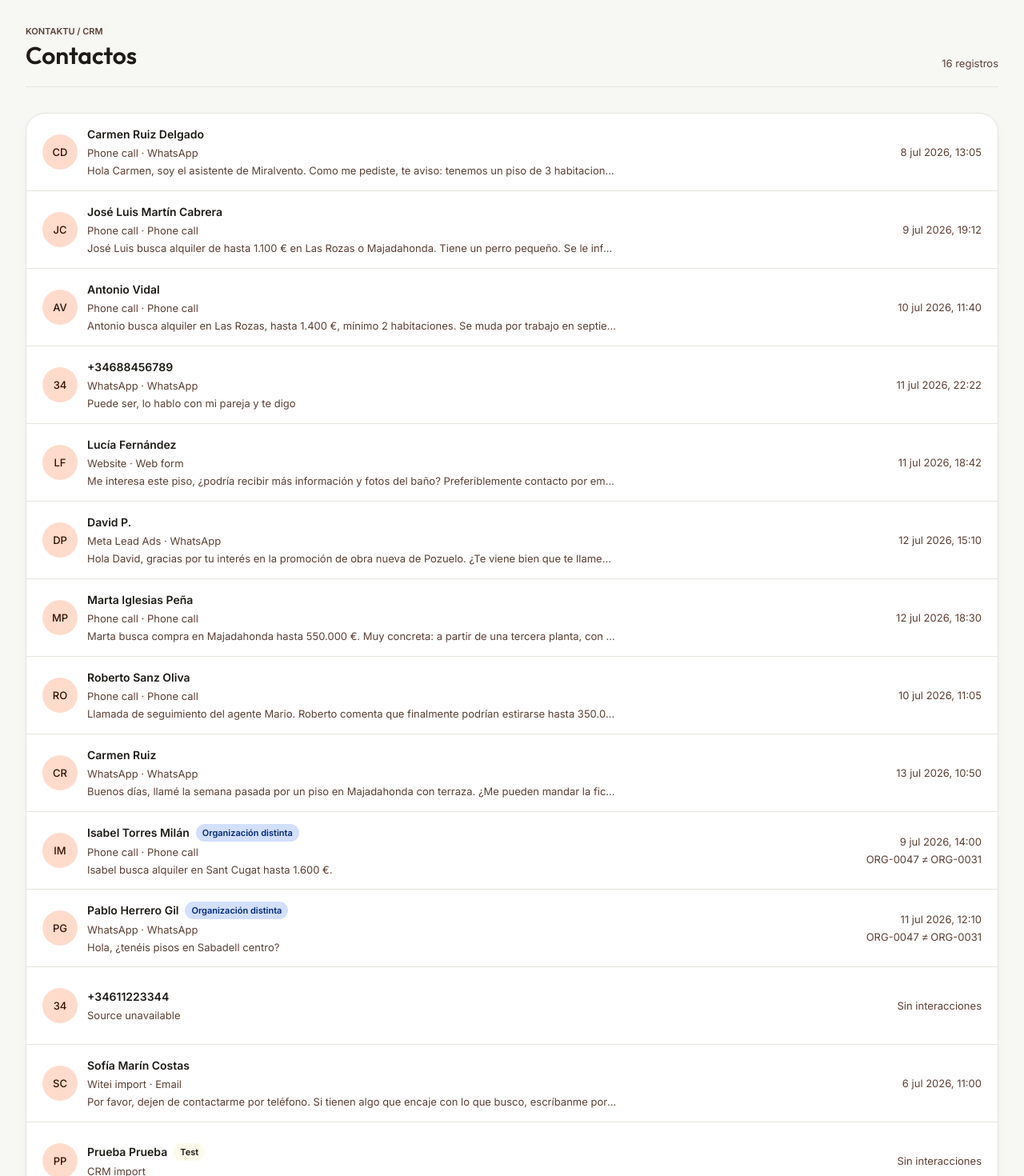
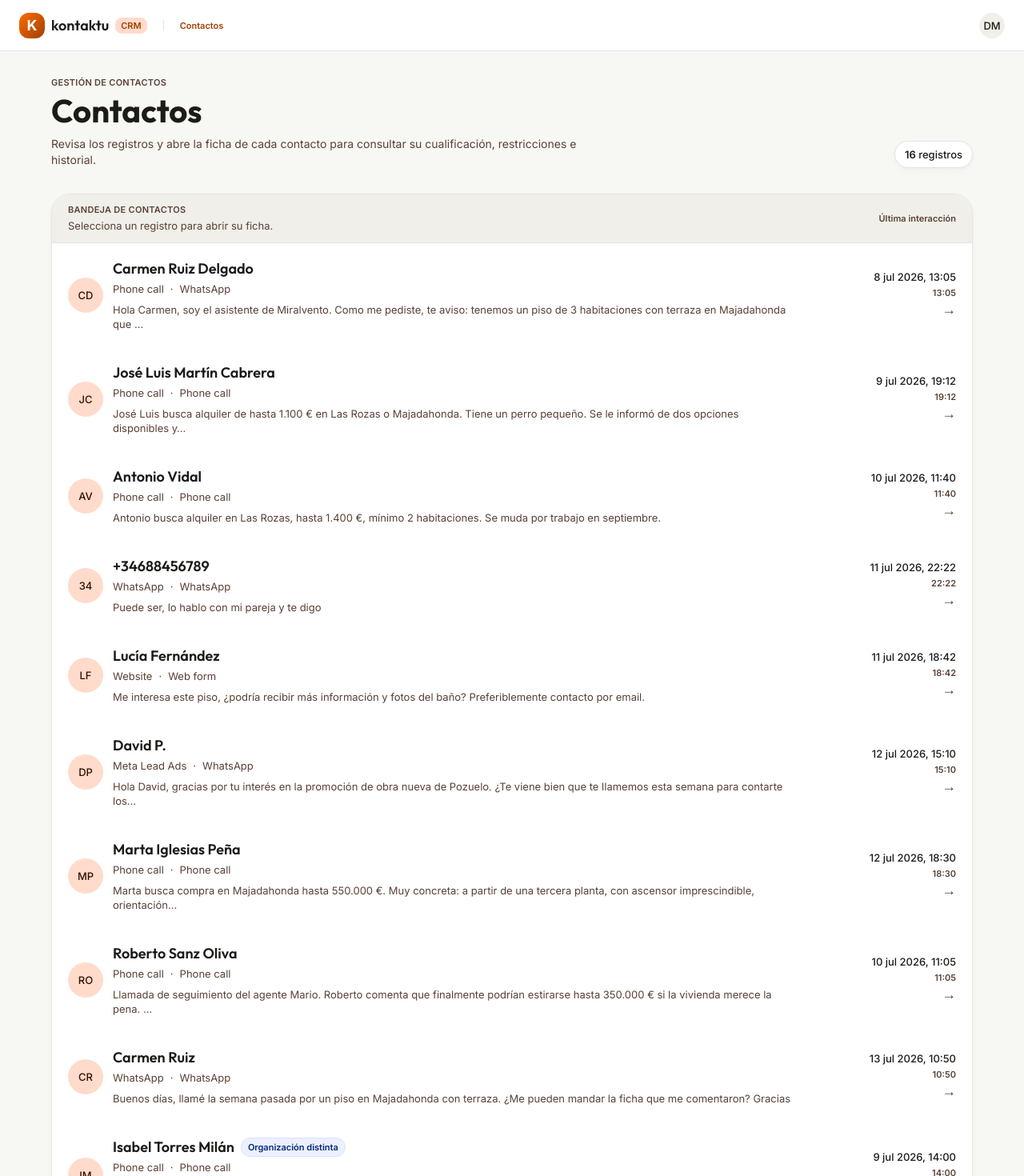
Before and after one commit to dmc2m4/Kontaktu-challenge, a Next.js app: page / in a window 1280 px wide. Shown: the top 1470 px of the page at 80% size. Built offline with nearby package versions, Linux system fonts and the light colour scheme.

Commit message:
Rebuild contact list to match detail design system

```diff
--- a/src/components/contacts/contact-list.tsx
+++ b/src/components/contacts/contact-list.tsx
@@ -1,9 +1,7 @@
-"use client";
-
 import Link from "next/link";
 import { useEffect, useState } from "react";
 import { fetchContactList } from "@/lib/contacts/contact-client";
-import { formatContactDate } from "@/lib/contacts/date-time";
+import { formatContactDate, formatContactTime } from "@/lib/contacts/date-time";
 import type { ContactListItem } from "@/lib/contacts/contact-types";
 
 type ListState =
@@ -12,20 +10,45 @@ type ListState =
   | { status: "empty" }
   | { status: "ready"; contacts: ContactListItem[] };
 
+function Badge({
+  children,
+  tone = "neutral",
+}: {
+  children: React.ReactNode;
+  tone?: "neutral" | "orange" | "teal" | "blue" | "warning";
+}) {
+  const styles = {
+    neutral: "border-border-subtle bg-surface-subtle text-on-surface-variant",
+    orange: "border-primary-fixed bg-primary-fixed text-on-primary-fixed-variant",
+    teal: "border-secondary-fixed bg-secondary-fixed/45 text-on-secondary-fixed-variant",
+    blue: "border-tertiary-fixed bg-tertiary-fixed/50 text-on-tertiary-container",
+    warning: "border-warning-amber/30 bg-warning-amber-subtle text-on-surface",
+  };
+
+  return (
+    <span
+      className={`inline-flex items-center rounded-full border px-space-sm py-space-xs text-label-sm ${styles[tone]}`}
+    >
+      {children}
+    </span>
+  );
+}
+
 function ContactListSkeleton() {
   return (
     <div aria-hidden="true" className="divide-y divide-border-subtle">
-      {Array.from({ length: 6 }, (_, index) => (
+      {Array.from({ length: 7 }, (_, index) => (
         <div
-          className="flex min-h-20 animate-pulse items-center gap-space-md px-space-lg py-space-md"
+          className="grid min-h-24 grid-cols-[auto_minmax(0,1fr)] gap-space-md p-space-lg sm:grid-cols-[auto_minmax(0,1fr)_12rem]"
           key={index}
         >
-          <div className="size-11 rounded-full bg-surface-container-high" />
-          <div className="min-w-0 flex-1 space-y-space-sm">
-            <div className="h-4 w-40 rounded bg-surface-container-high" />
-            <div className="h-3 w-64 max-w-full rounded bg-surface-container-high" />
+          <div className="size-11 animate-pulse rounded-full bg-surface-container-high" />
+          <div className="space-y-space-sm">
+            <div className="h-4 w-44 animate-pulse rounded bg-surface-container-high" />
+            <div className="h-3 w-72 max-w-full animate-pulse rounded bg-surface-container-high" />
+            <div className="h-3 w-56 max-w-full animate-pulse rounded bg-surface-container-high" />
           </div>
-          <div className="hidden h-4 w-24 rounded bg-surface-container-high sm:block" />
+          <div className="hidden h-4 w-24 animate-pulse rounded bg-surface-container-high sm:block" />
         </div>
       ))}
     </div>
@@ -36,59 +59,86 @@ function ContactRow({ contact }: { contact: ContactListItem }) {
   const latestDate = contact.latestInteraction
     ? formatContactDate(contact.latestInteraction.createdAt)
     : null;
+  const latestTime = contact.latestInteraction
+    ? formatContactTime(contact.latestInteraction.createdAt)
+    : null;
 
   return (
     <li>
       <Link
-        className="group grid min-h-24 grid-cols-[auto_minmax(0,1fr)] items-center gap-space-md px-space-md py-space-md transition-colors hover:bg-surface-subtle focus-visible:relative focus-visible:z-10 focus-visible:outline-2 focus-visible:outline-primary sm:grid-cols-[auto_minmax(0,1.5fr)_minmax(12rem,1fr)] sm:px-space-lg"
+        className="group block border-b border-border-subtle p-space-lg transition-colors last:border-b-0 hover:bg-surface-canvas focus-visible:relative focus-visible:z-10 focus-visible:outline-2 focus-visible:outline-primary"
         href={`/contacts/${encodeURIComponent(contact.id)}`}
       >
-        <span
+        <article className="grid gap-space-md sm:grid-cols-[auto_minmax(0,1fr)_12rem] sm:items-center">
+          <div
             aria-hidden="true"
             className="flex size-11 shrink-0 items-center justify-center rounded-full bg-primary-fixed text-label-md text-on-primary-fixed"
           >
             {contact.initials}
+          </div>
+
+          <div className="min-w-0">
+            <div className="flex flex-wrap items-center gap-space-sm">
+              <h2 className="truncate font-heading text-headline-sm text-on-surface group-hover:text-primary">
+                {contact.displayName}
+              </h2>
+              {contact.isTest && <Badge tone="warning">Test</Badge>}
+              {contact.organizationMismatch && (
+                <Badge tone="blue">Organización distinta</Badge>
+              )}
+            </div>
+
+            <div className="mt-space-xs flex flex-wrap items-center gap-x-space-sm gap-y-space-xs text-body-sm text-on-surface-variant">
+              <span>{contact.source.label}</span>
+              {contact.latestInteraction && (
+                <>
+                  <span aria-hidden="true">·</span>
+                  <span>{contact.latestInteraction.channel.label}</span>
+                  {contact.latestInteraction.direction && (
+                    <>
+                      <span aria-hidden="true">·</span>
+                      <span>
+                        {contact.latestInteraction.direction === "inbound"
+                          ? "Entrante"
+                          : "Saliente"}
                       </span>
-        <span className="min-w-0">
-          <span className="flex flex-wrap items-center gap-space-sm">
-            <span className="truncate font-semibold text-body-md text-on-surface group-hover:text-primary">
-              {contact.displayName}
+                    </>
+                  )}
+                </>
+              )}
+            </div>
+
+            {contact.latestInteraction?.summary && (
+              <p className="mt-space-sm line-clamp-2 text-body-sm text-on-surface-variant">
+                {contact.latestInteraction.summary}
+              </p>
+            )}
+
+            {contact.organizationMismatch && (
+              <p className="mt-space-sm text-label-sm text-tertiary">
+                Organización registrada: {contact.organizationId ?? "desconocida"} ·
+                Exportación: {contact.exportOrganizationId ?? "desconocida"}
+              </p>
+            )}
+          </div>
+
+          <div className="flex items-center justify-between gap-space-md text-body-sm text-on-surface-variant sm:block sm:text-right">
+            <div>
+              <p className="font-medium text-on-surface">
+                {latestDate ?? "Sin fecha"}
+              </p>
+              {latestTime && (
+                <p className="mt-space-xs text-label-sm">{latestTime}</p>
+              )}
+            </div>
+            <span
+              aria-hidden="true"
+              className="text-lg text-on-surface-variant transition-transform group-hover:translate-x-0.5 group-hover:text-primary"
+            >
+              →
             </span>
-            {contact.isTest && (
-              <span className="rounded-full bg-warning-amber-subtle px-space-sm py-space-xs text-label-sm text-on-surface">
-                Test
-              </span>
-            )}
-            {contact.organizationMismatch && (
-              <span className="rounded-full bg-tertiary-container/30 px-space-sm py-space-xs text-label-sm text-on-tertiary-container">
-                Organización distinta
-              </span>
-            )}
-          </span>
-          <span className="mt-space-xs block truncate text-body-sm text-on-surface-variant">
-            {contact.source.label}
-            {contact.latestInteraction &&
-              ` · ${contact.latestInteraction.channel.label}`}
-          </span>
-          {contact.latestInteraction?.summary && (
-            <span className="mt-space-xs block truncate text-body-sm text-on-surface-variant">
-              {contact.latestInteraction.summary}
-            </span>
-          )}
-        </span>
-        <span className="col-start-2 flex items-center justify-between gap-space-sm text-body-sm text-on-surface-variant sm:col-start-auto sm:block sm:text-right">
-          <span className="sm:block">
-            {latestDate ??
-              (contact.latestInteraction
-                ? "Fecha no disponible"
-                : "Sin interacciones")}
-          </span>
-          {contact.organizationMismatch && contact.organizationId && (
-            <span className="sm:mt-space-xs sm:block">
-              {contact.organizationId} ≠ {contact.exportOrganizationId}
-            </span>
-          )}
-        </span>
+          </div>
+        </article>
       </Link>
     </li>
   );
@@ -100,6 +150,7 @@ export default function ContactList() {
 
   useEffect(() => {
     const controller = new AbortController();
+
     fetchContactList(controller.signal)
       .then((contacts) =>
         setState(
@@ -109,27 +160,68 @@ export default function ContactList() {
         ),
       )
       .catch(() => {
-        if (!controller.signal.aborted) setState({ status: "error" });
+        if (!controller.signal.aborted) {
+          setState({ status: "error" });
+        }
       });
 
     return () => controller.abort();
   }, [attempt]);
 
   return (
-    <main className="mx-auto min-h-screen w-full max-w-[1440px] px-margin py-space-xl sm:px-margin-tablet lg:px-margin-desktop">
-      <header className="mb-space-xl flex flex-wrap items-end justify-between gap-space-md border-b border-border-subtle pb-space-lg">
+    <div className="min-h-screen bg-surface-canvas text-on-surface">
+      <header className="sticky top-0 z-30 flex min-h-16 items-center justify-between border-b border-border-subtle bg-surface-card/95 px-gutter backdrop-blur sm:px-gutter-desktop">
+        <div className="flex min-w-0 items-center gap-space-lg">
+          <Link
+            href="/"
+            className="flex shrink-0 items-center gap-space-sm rounded-md focus-visible:outline-2 focus-visible:outline-primary"
+          >
+            <span className="flex size-8 items-center justify-center rounded-md bg-gradient-to-br from-primary-container to-primary text-lg font-bold text-on-primary">
+              K
+            </span>
+            <span className="font-heading text-headline-sm">kontaktu</span>
+            <span className="hidden rounded border border-primary-fixed bg-primary-fixed px-1.5 py-0.5 text-label-sm text-primary sm:inline">
+              CRM
+            </span>
+          </Link>
+
+          <nav
+            aria-label="Breadcrumb"
+            className="hidden items-center gap-space-sm border-l border-border-subtle pl-space-lg text-label-sm text-on-surface-variant md:flex"
+          >
+            <span className="font-semibold text-primary">Contactos</span>
+          </nav>
+        </div>
+
+        <div
+          aria-label="Usuario actual"
+          className="flex size-8 items-center justify-center rounded-full bg-surface-subtle text-label-md"
+        >
+          DM
+        </div>
+      </header>
+
+      <main className="mx-auto w-full max-w-[1440px] px-margin py-space-xl sm:px-margin-tablet lg:px-margin-desktop">
+        <div className="mx-auto max-w-6xl">
+          <header className="mb-space-xl flex flex-wrap items-end justify-between gap-space-md">
             <div>
-          <p className="text-label-sm uppercase text-on-surface-variant">
-            Kontaktu / CRM
+              <p className="text-label-sm uppercase tracking-wide text-on-surface-variant">
+                Gestión de contactos
               </p>
-          <h1 className="mt-space-xs font-heading text-headline-lg-mobile text-on-surface sm:text-headline-lg">
+              <h1 className="mt-space-xs font-heading text-headline-xl-mobile sm:text-headline-xl">
                 Contactos
               </h1>
+              <p className="mt-space-sm max-w-2xl text-body-md text-on-surface-variant">
+                Revisa los registros y abre la ficha de cada contacto para
+                consultar su cualificación, restricciones e historial.
+              </p>
             </div>
+
             {state.status === "ready" && (
-          <p className="text-body-sm text-on-surface-variant">
-            {state.contacts.length} registros
-          </p>
+              <div className="rounded-full border border-border-subtle bg-surface-card px-space-md py-space-sm text-label-md shadow-card">
+                <span className="font-semibold">{state.contacts.length}</span>{" "}
+                registros
+              </div>
             )}
           </header>
 
@@ -144,19 +236,23 @@ export default function ContactList() {
                 </div>
               </>
             )}
+
             {state.status === "error" && (
               <div
                 aria-live="assertive"
                 className="rounded-xl border border-danger-rose/30 bg-danger-rose-subtle p-space-lg"
               >
-            <h2 className="font-heading text-headline-sm">
+                <p className="text-label-sm uppercase text-danger-rose">
+                  Error de carga
+                </p>
+                <h2 className="mt-space-xs font-heading text-headline-sm">
                   No pudimos cargar los contactos
                 </h2>
-            <p className="mt-space-sm text-body-md">
+                <p className="mt-space-sm text-body-md text-on-surface-variant">
                   Comprueba la conexión e inténtalo de nuevo.
                 </p>
                 <button
-              className="mt-space-md min-h-11 rounded-md border border-border-strong bg-surface-card px-space-lg text-label-md hover:bg-surface-subtle focus-visible:outline-2 focus-visible:outline-primary"
+                  className="mt-space-md min-h-11 rounded-md bg-primary-container px-space-lg text-label-md text-on-primary hover:brightness-95 focus-visible:outline-2 focus-visible:outline-primary"
                   onClick={() => {
                     setState({ status: "loading" });
                     setAttempt((current) => current + 1);
@@ -167,19 +263,38 @@ export default function ContactList() {
                 </button>
               </div>
             )}
+
             {state.status === "empty" && (
-          <p className="rounded-xl border border-border-subtle bg-surface-card p-space-lg text-body-md text-on-surface-variant">
-            No hay contactos disponibles.
+              <div className="rounded-xl border border-border-subtle bg-surface-card p-space-xl text-center shadow-card">
+                <p className="font-heading text-headline-sm">No hay contactos</p>
+                <p className="mt-space-xs text-body-sm text-on-surface-variant">
+                  No hay registros disponibles para revisión.
                 </p>
+              </div>
             )}
+
             {state.status === "ready" && (
-          <ul className="divide-y divide-border-subtle overflow-hidden rounded-xl border border-border-subtle bg-surface-card shadow-card">
-            {state.contacts.map((contact) => (
-              <ContactRow contact={contact} key={contact.id} />
-            ))}
-          </ul>
+              <div className="overflow-hidden rounded-xl border border-border-subtle bg-surface-card shadow-card">
+                <div className="flex items-center justify-between border-b border-border-subtle bg-surface-subtle px-space-lg py-space-md">
+                  <div>
+                    <p className="text-label-sm uppercase tracking-wide text-on-surface-variant">
+                      Bandeja de contactos
+                    </p>
+                    <p className="mt-space-xs text-body-sm text-on-surface-variant">
+                      Selecciona un registro para abrir su ficha.
+                    </p>
+                  </div>
+                  <span className="hidden text-label-sm text-on-surface-variant sm:block">
+                    Última interacción
+                  </span>
+                </div>
+
+                <ul>{state.contacts.map((contact) => <ContactRow contact={contact} key={contact.id} />)}</ul>
+              </div>
             )}
           </section>
+        </div>
       </main>
+    </div>
   );
 }
```
Lines whose indentation alone changed are shown as unchanged.
